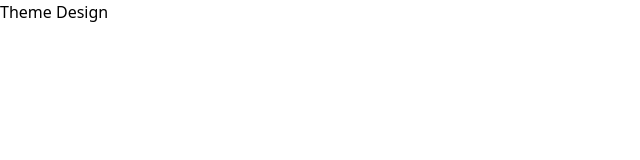
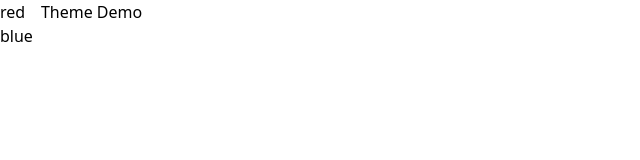
Before and after one commit to tri1911/nextjs-blog, a Next.js app: page /react-context in a window 1280 px wide. Shown: the top 160 px of the page, without its empty margins (0-640 px from the left). Built offline with nearby package versions, Linux system fonts and the light colour scheme.

Commit message:
feat: add menu and demo components

```diff
--- /dev/null
+++ b/components/theme-configurator/data/index.ts
@@ -0,0 +1,40 @@
+export type TextBg = { text: string; bg: string };
+
+export type ThemeStyle = {
+  button: { primary: TextBg; secondary: TextBg };
+  input: TextBg;
+  root: TextBg;
+};
+
+export type Theme = {
+  name: string;
+  description: string;
+  style: ThemeStyle;
+};
+
+export const BASE_THEME: Theme[] = [
+  {
+    name: "red",
+    description: "Red Style",
+    style: {
+      button: {
+        primary: { text: `text-white`, bg: `bg-red-600` },
+        secondary: { text: `text-red-600`, bg: `border-red-600` },
+      },
+      input: { text: `text-gray-700`, bg: `text-white` },
+      root: { text: `text-gray-700`, bg: `bg-red-100` },
+    },
+  },
+  {
+    name: "blue",
+    description: "Blue Style",
+    style: {
+      button: {
+        primary: { text: `text-white`, bg: `bg-blue-600` },
+        secondary: { text: `text-blue-600`, bg: `border-blue-600` },
+      },
+      input: { text: `text-gray-700`, bg: `text-white` },
+      root: { text: `text-gray-700`, bg: `bg-blue-100` },
+    },
+  },
+];
--- /dev/null
+++ b/components/theme-configurator/view/index.tsx
@@ -0,0 +1,23 @@
+import {Theme} from "../data";
+
+function ThemeItem({ theme }: { theme: { name: string } }) {
+  return <div>{theme.name}</div>;
+}
+
+export function ThemeMenu({ themes }: { themes: Theme[] }) {
+  return (
+    <div>
+      <ul>
+        {themes.map((t) => (
+          <li key={t.name}>
+            <ThemeItem theme={t} />
+          </li>
+        ))}
+      </ul>
+    </div>
+  );
+}
+
+export function ThemeDemo() {
+  return <div> Theme Demo</div>;
+}
--- a/pages/react-context/index.tsx
+++ b/pages/react-context/index.tsx
@@ -1,3 +1,15 @@
+import { BASE_THEME } from "../../components/theme-configurator/data";
+import { ThemeMenu, ThemeDemo } from "../../components/theme-configurator/view";
+
 export default function ThemeDesign() {
-  return <div>Theme Design</div>;
+  return (
+    <div className={`flex gap-2 h-full`}>
+      <div className={``}>
+        <ThemeMenu themes={BASE_THEME} />
+      </div>
+      <div className={`flex-1`}>
+        <ThemeDemo />
+      </div>
+    </div>
+  );
 }
```
